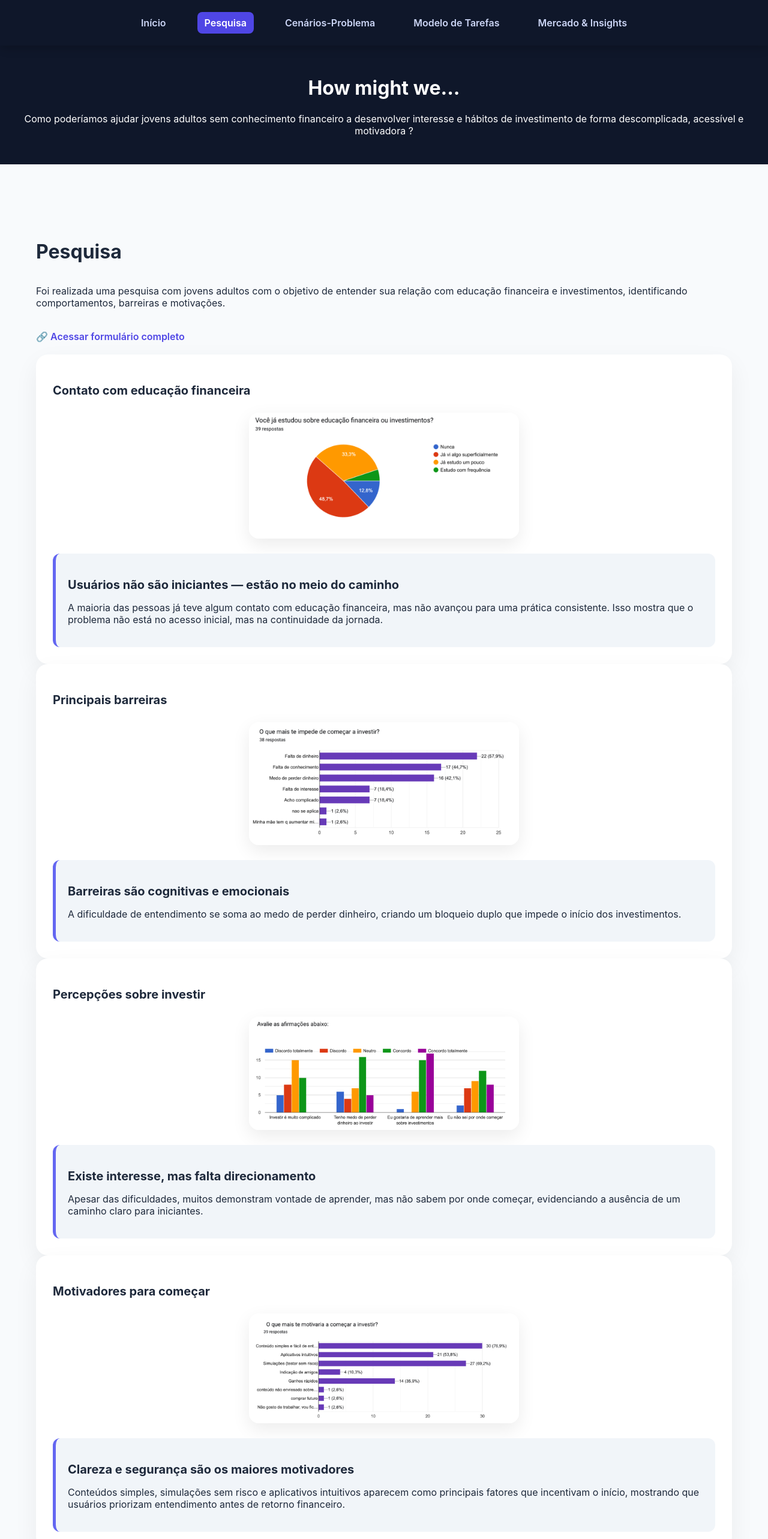
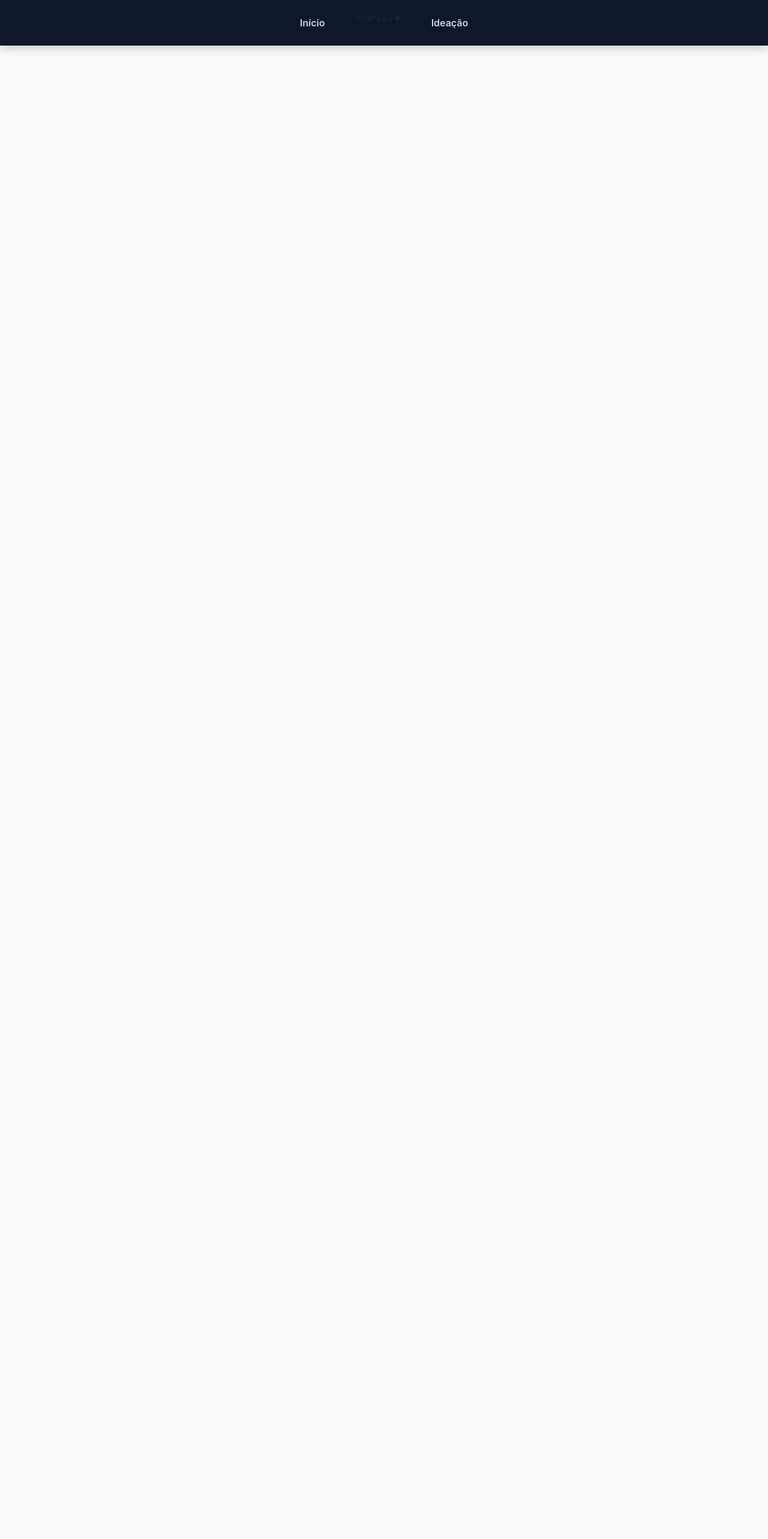
Before and after one commit to LucasArrais/howmightwe-ihm, a React (Create React App) app: page /pesquisa in a window 1280 px wide. Shown: the top 2566 px of the page at 60% size. After the commit the page ends 800 px from the top, so only its background shows below. Built offline with nearby package versions, Linux system fonts and the light colour scheme.

Commit message:
refactor: remove MercadoPage and legacy pages, move Insights/CSD/Mercado/Referencias/Oportunidade to HowMightWePage

```diff
--- a/src/App.js
+++ b/src/App.js
@@ -1,9 +1,10 @@
 import { BrowserRouter as Router, Routes, Route } from "react-router-dom";
 import Home from "./pages/Home";
-import PesquisaPage from "./pages/PesquisaPage";
-import MercadoPage from "./pages/MercadoPage";
-import CenariosPage from "./pages/CenariosPage";
-import ModeloTarefasPage from "./pages/ModeloTarefasPage";
+import IdeacaoPage from "./pages/IdeacaoPage";
+import HowMightWePage from "./pages/HowMightWePage";
+import MapaEmpatiaPage from "./pages/MapaEmpatiaPage";
+import QuestionarioPage from "./pages/QuestionarioPage";
+import EntrevistasPage from "./pages/EntrevistasPage";
 import Navbar from "./components/Navbar";
 
 function App() {
@@ -12,10 +13,14 @@ function App() {
       <Navbar />
       <Routes>
         <Route path="/" element={<Home />} />
-        <Route path="/pesquisa" element={<PesquisaPage />} />
-        <Route path="/cenarios" element={<CenariosPage />} />
-        <Route path="/modelo-tarefas" element={<ModeloTarefasPage />} />
-        <Route path="/mercado" element={<MercadoPage />} />
+
+        {/* Rotas de Imersão */}
+        <Route path="/imersao/how-might-we" element={<HowMightWePage />} />
+        <Route path="/imersao/mapa-empatia" element={<MapaEmpatiaPage />} />
+        <Route path="/imersao/questionario" element={<QuestionarioPage />} />
+        <Route path="/imersao/entrevistas" element={<EntrevistasPage />} />
+
+        <Route path="/ideacao" element={<IdeacaoPage />} />
       </Routes>
     </Router>
   );
--- a/src/components/Navbar.js
+++ b/src/components/Navbar.js
@@ -1,8 +1,10 @@
 import { Link, useLocation } from "react-router-dom";
+import { useState } from "react";
 import "./Navbar.css";
 
 function Navbar() {
   const location = useLocation();
+  const [dropdownOpen, setDropdownOpen] = useState(false);
 
   return (
     <nav className="navbar">
@@ -12,29 +14,36 @@ function Navbar() {
       >
         Início
       </Link>
+
+      {/* Botão de Dropdown Imersão */}
+      <div
+        className="nav-dropdown"
+        onMouseEnter={() => setDropdownOpen(true)}
+        onMouseLeave={() => setDropdownOpen(false)}
+        onClick={() => setDropdownOpen(!dropdownOpen)} /* Garante que toque/clique direto também funcione */
+      >
+        <div style={{ paddingBottom: "25px", marginBottom: "-25px", display: "flex", alignItems: "center", position: "relative", zIndex: 50 }}>
+          <span className={`nav-dropbtn ${location.pathname.startsWith('/imersao') ? 'active-link' : ''}`}>
+            Imersão ▾
+          </span>
+        </div>
+        {dropdownOpen && (
+          <div className="nav-dropdown-content">
+            <div style={{ padding: "10px 0" }}>
+              <Link to="/imersao/how-might-we" onClick={() => setDropdownOpen(false)}>How Might We</Link>
+              <Link to="/imersao/mapa-empatia" onClick={() => setDropdownOpen(false)}>Mapa de Empatia</Link>
+              <Link to="/imersao/questionario" onClick={() => setDropdownOpen(false)}>Resultados do Questionário</Link>
+              <Link to="/imersao/entrevistas" onClick={() => setDropdownOpen(false)}>Entrevistas Realizadas</Link>
+            </div>
+          </div>
+        )}
+      </div>
+
       <Link
-        to="/pesquisa"
-        className={location.pathname === '/pesquisa' ? 'active-link' : ''}
+        to="/ideacao"
+        className={location.pathname === '/ideacao' ? 'active-link' : ''}
       >
-        Pesquisa
-      </Link>
-      <Link
-        to="/cenarios"
-        className={location.pathname === '/cenarios' ? 'active-link' : ''}
-      >
-        Cenários-Problema
-      </Link>
-      <Link
-        to="/modelo-tarefas"
-        className={location.pathname === '/modelo-tarefas' ? 'active-link' : ''}
-      >
-        Modelo de Tarefas
-      </Link>
-      <Link
-        to="/mercado"
-        className={location.pathname === '/mercado' ? 'active-link' : ''}
-      >
-        Mercado & Insights
+        Ideação
       </Link>
     </nav>
   );
--- a/src/pages/CenariosPage.js
+++ /dev/null
@@ -1,15 +0,0 @@
-import Header from "../components/Header";
-import Footer from "../components/Footer";
-import Cenarios from "../sections/Cenarios";
-
-function CenariosPage() {
-  return (
-    <>
-      <Header />
-      <Cenarios />
-      <Footer />
-    </>
-  );
-}
-
-export default CenariosPage;
--- a/src/pages/MercadoPage.js
+++ /dev/null
@@ -1,23 +0,0 @@
-import Header from "../components/Header";
-import Insights from "../sections/Insights";
-import CSD from "../sections/CSD";
-import Mercado from "../sections/Mercado";
-import Referencias from "../sections/Referencias";
-import Oportunidade from "../sections/Oportunidade";
-import Footer from "../components/Footer";
-
-function MercadoPage() {
-  return (
-    <>
-      <Header />
-      <Insights />
-      <CSD />
-      <Mercado />
-      <Referencias />
-      <Oportunidade />
-      <Footer />
-    </>
-  );
-}
-
-export default MercadoPage;
--- a/src/pages/ModeloTarefasPage.js
+++ /dev/null
@@ -1,15 +0,0 @@
-import Header from "../components/Header";
-import Footer from "../components/Footer";
-import ModeloTarefas from "../sections/ModeloTarefas";
-
-function ModeloTarefasPage() {
-  return (
-    <>
-      <Header />
-      <ModeloTarefas />
-      <Footer />
-    </>
-  );
-}
-
-export default ModeloTarefasPage;
--- a/src/pages/PesquisaPage.js
+++ /dev/null
@@ -1,23 +0,0 @@
-import Header from "../components/Header";
-import Pesquisa from "../sections/Pesquisa";
-import Metodologia from "../sections/Metodologia";
-import Entrevistas from "../sections/Entrevistas";
-import Empatia from "../sections/Empatia";
-import Personas from "../sections/Personas";
-import Footer from "../components/Footer";
-
-function PesquisaPage() {
-  return (
-    <>
-      <Header />
-      <Pesquisa />
-      <Metodologia />
-      <Personas />
-      <Entrevistas />
-      <Empatia />
-      <Footer />
-    </>
-  );
-}
-
-export default PesquisaPage;
--- a/src/sections/Metodologia.js
+++ /dev/null
@@ -1,71 +0,0 @@
-import Card from "../components/Card";
-
-export default function Metodologia() {
-  return (
-    <section id="metodologia" className="section section-dark">
-      <h2>Metodologia</h2>
-
-      <div style={{ display: "flex", flexDirection: "column", gap: "30px" }}>
-        <Card>
-          <h3>Técnica utilizada: Entrevista qualitativa</h3>
-          <p>
-            A técnica escolhida foi a entrevista individual, por permitir uma
-            compreensão profunda da relação pessoal dos jovens com o dinheiro,
-            incluindo inseguranças, percepções e comportamentos.
-          </p>
-          <p>
-            O formato cria um ambiente seguro para que os participantes expressem
-            suas experiências de forma aberta e detalhada.
-          </p>
-        </Card>
-
-        <div className="grid-2">
-          <Card>
-            <h3>Objetivos da pesquisa</h3>
-            <ul style={{ lineHeight: "1.6" }}>
-              <li>Identificar barreiras que impedem o início dos investimentos</li>
-              <li>Entender motivações e gatilhos de interesse</li>
-              <li>Mapear como consomem conteúdo financeiro</li>
-            </ul>
-          </Card>
-
-          <Card>
-            <h3>Perfis dos participantes</h3>
-            <p><strong>Perfil A:</strong> 18–24 anos (universitários/estagiários)</p>
-            <p><strong>Perfil B:</strong> 25–30 anos (jovens profissionais)</p>
-          </Card>
-        </div>
-
-        <div className="grid-2">
-          <Card>
-            <h3>Amostra</h3>
-            <p>10 participantes no total</p>
-            <ul style={{ lineHeight: "1.6" }}>
-              <li>5 do Perfil A</li>
-              <li>5 do Perfil B</li>
-            </ul>
-          </Card>
-
-          <Card>
-            <h3>Coleta de dados</h3>
-            <p>Entrevistas presenciais</p>
-            <p>Gravação de áudio + anotações</p>
-          </Card>
-        </div>
-
-        <Card>
-          <h3>Análise dos dados</h3>
-          <p>
-            Foi utilizada análise temática para identificar padrões recorrentes
-            nas falas dos participantes.
-          </p>
-          <ol style={{ lineHeight: "1.6" }}>
-            <li>Transcrição das entrevistas</li>
-            <li>Codificação de padrões</li>
-            <li>Agrupamento em temas principais</li>
-          </ol>
-        </Card>
-      </div>
-    </section>
-  );
-}
--- a/src/sections/Pesquisa.js
+++ /dev/null
@@ -1,108 +0,0 @@
-import React from "react";
-
-export default function Pesquisa() {
-  return (
-    <section id="pesquisa" className="section section-light">
-      <h2>Pesquisa</h2>
-
-      <p>
-        Foi realizada uma pesquisa com jovens adultos com o objetivo de entender
-        sua relação com educação financeira e investimentos, identificando
-        comportamentos, barreiras e motivações.
-      </p>
-      <a
-    href="https://docs.google.com/forms/d/1IHvv8Ri42Gk6NMQ0YBAra_MwYvdrhwke-Q20W_BkN94/edit"
-    target="_blank"
-    rel="noreferrer"
-    className="form-link"
-    >
-  🔗 Acessar formulário completo
-</a>
-      <div className="card">
-        <h3>Contato com educação financeira</h3>
-
-        <img
-          src="/images/grafico1.png"
-          alt="Contato com educação financeira"
-          className="card-image"
-        />
-
-        <div className="card-insight">
-          <h3>Usuários não são iniciantes — estão no meio do caminho</h3>
-          <p>
-            A maioria das pessoas já teve algum contato com educação financeira,
-            mas não avançou para uma prática consistente. Isso mostra que o
-            problema não está no acesso inicial, mas na continuidade da jornada.
-          </p>
-        </div>
-      </div>
-
-      <div className="card">
-        <h3>Principais barreiras</h3>
-
-        <img
-          src="/images/grafico2.png"
-          alt="Barreiras para investir"
-          className="card-image"
-        />
-
-        <div className="card-insight">
-          <h3>Barreiras são cognitivas e emocionais</h3>
-          <p>
-            A dificuldade de entendimento se soma ao medo de perder dinheiro,
-            criando um bloqueio duplo que impede o início dos investimentos.
-          </p>
-        </div>
-      </div>
-
-      <div className="card">
-        <h3>Percepções sobre investir</h3>
-
-        <img
-          src="/images/grafico3.png"
-          alt="Percepções sobre investimento"
-          className="card-image"
-        />
-
-        <div className="card-insight">
-          <h3>Existe interesse, mas falta direcionamento</h3>
-          <p>
-            Apesar das dificuldades, muitos demonstram vontade de aprender,
-            mas não sabem por onde começar, evidenciando a ausência de um
-            caminho claro para iniciantes.
-          </p>
-        </div>
-      </div>
-
-      <div className="card">
-        <h3>Motivadores para começar</h3>
-
-        <img
-          src="/images/grafico4.png"
-          alt="Motivadores para investir"
-          className="card-image"
-        />
-
-        <div className="card-insight">
-          <h3>Clareza e segurança são os maiores motivadores</h3>
-          <p>
-            Conteúdos simples, simulações sem risco e aplicativos intuitivos
-            aparecem como principais fatores que incentivam o início,
-            mostrando que usuários priorizam entendimento antes de retorno
-            financeiro.
-          </p>
-        </div>
-      </div>
-
-      <div className="card-insight">
-        <h3>Existe interesse, mas falta um caminho claro e seguro</h3>
-        <p>
-          Os dados mostram que há vontade de aprender e investir, mas a ausência
-          de um fluxo guiado, simples e seguro impede que os usuários avancem
-          para a prática. Isso revela uma oportunidade clara para soluções que
-          combinem educação, simulação e uma experiência intuitiva.
-        </p>
-      </div>
-    </section>
-  );
-}
```
